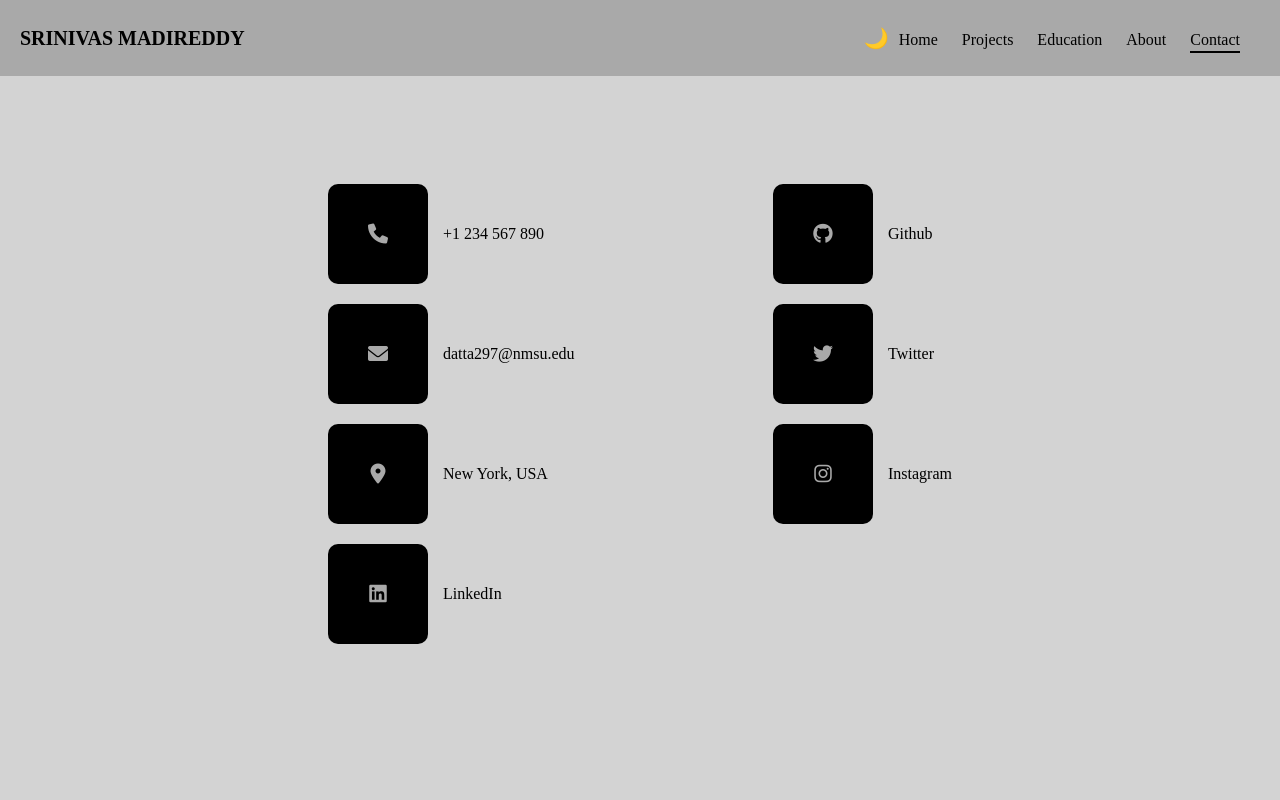
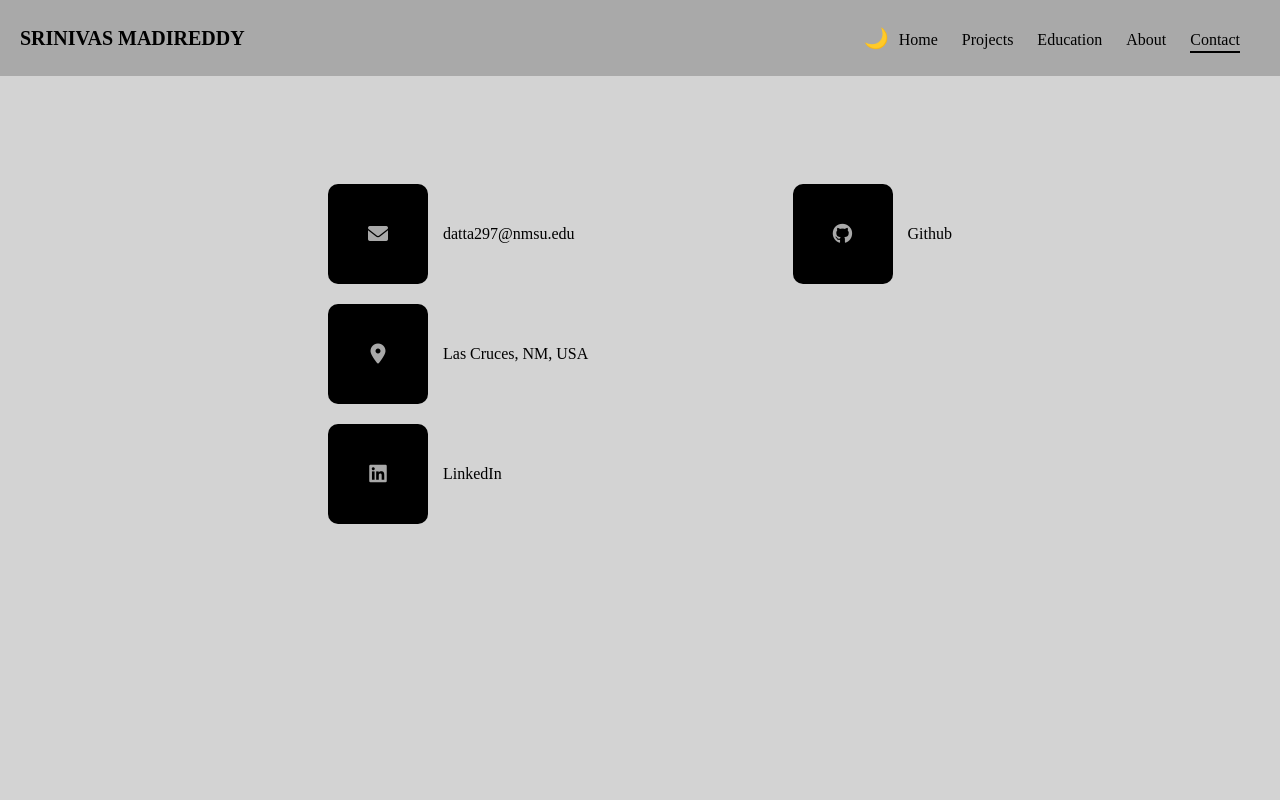
Before and after one commit to Datta2907/srinivas.github.io, a plain HTML site: page contact.html in a window 1280 px wide. Shown: the top 800 px of the page. Drawn offline with Linux system fonts and the light colour scheme.

Commit message:
updated contact page

```diff
--- a/contact.html
+++ b/contact.html
@@ -115,16 +115,12 @@
     <div class="contact-container">
         <div>
             <div class="contact-item">
-                <div class="icon-box"><i class="fas fa-phone"></i></div>
-                <p>+1 234 567 890</p>
-            </div>
-            <div class="contact-item">
                 <div class="icon-box"><i class="fas fa-envelope"></i></div>
                 <p>datta297@nmsu.edu</p>
             </div>
             <div class="contact-item">
                 <div class="icon-box"><i class="fas fa-map-marker-alt"></i></div>
-                <p>New York, USA</p>
+                <p>Las Cruces, NM, USA</p>
             </div>
             <div class="contact-item">
                 <div class="icon-box"><i class="fab fa-linkedin"></i></div>
@@ -135,16 +131,6 @@
             <div class="contact-item">
                 <div class="icon-box"><i class="fab fa-github"></i></div>
                 <p><a href="https://github.com/Datta2907" target="_blank">Github</a></p>
-            </div>
-
-            <div class="contact-item">
-                <div class="icon-box"><i class="fab fa-twitter"></i></div>
-                <p><a href="https://twitter.com/datta2907" target="_blank">Twitter
-                    </a></p>
-            </div>
-            <div class="contact-item">
-                <div class="icon-box"><i class="fab fa-instagram"></i></div>
-                <p><a href="https://instagram.com/srinivas_datta" target="_blank">Instagram</a></p>
             </div>
         </div>
     </div>
```
